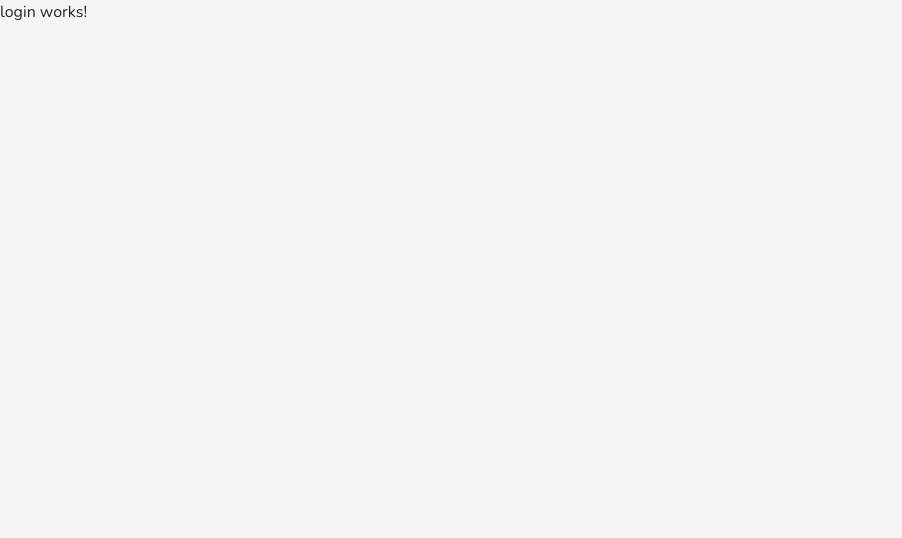
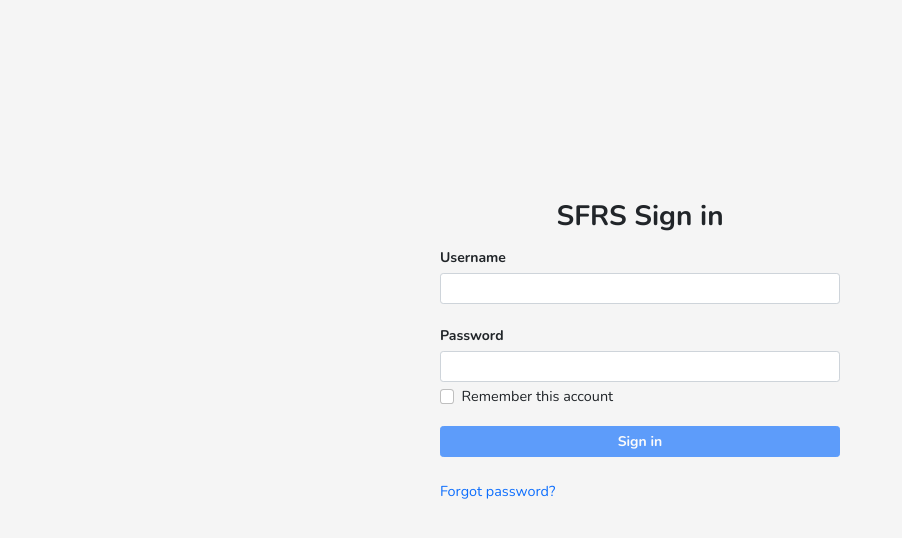
Before and after one commit to jpriesten/sfrs-fe, an Angular app: page /login in a window 1280 px wide. Shown: the top 538 px of the page, without its empty margins (0-902 px from the left). Built offline with nearby package versions, Linux system fonts and the light colour scheme.

Commit message:
Login page interface built.

```diff
--- a/src/app/layouts/layouts-routing.module.ts
+++ b/src/app/layouts/layouts-routing.module.ts
@@ -1,8 +1,8 @@
 import { NgModule } from '@angular/core';
 import { RouterModule, Routes } from '@angular/router';
-import { FrontOfficeComponent } from './layouts.component';
+import { LayoutsComponent } from './layouts.component';
 
-const routes: Routes = [{ path: '', component: FrontOfficeComponent }];
+const routes: Routes = [{ path: '', component: LayoutsComponent }];
 
 @NgModule({
   imports: [RouterModule.forChild(routes)],
--- a/src/app/layouts/layouts.component.ts
+++ b/src/app/layouts/layouts.component.ts
@@ -5,7 +5,7 @@ import { Component, OnInit } from '@angular/core';
   templateUrl: './layouts.component.html',
   styleUrls: ['./layouts.component.scss'],
 })
-export class FrontOfficeComponent implements OnInit {
+export class LayoutsComponent implements OnInit {
   constructor() {}
 
   ngOnInit(): void {}
--- a/src/app/login/login.component.html
+++ b/src/app/login/login.component.html
@@ -1 +1,27 @@
-<p>login works!</p>
+<main class="is-responsive">
+  <h3 class="text-center fw-bold">SFRS Sign in</h3>
+  <form>
+    <div class="col-12 mb-3">
+      <label for="username" class="col-form-label-sm fw-bold">Username</label>
+      <input type="text" class="form-control form-control-sm" id="username">
+    </div>
+    <div class="col-12 mb-1">
+      <label for="password" class="col-form-label-sm fw-bold">Password</label>
+      <input type="password" class="form-control form-control-sm" id="password">
+    </div>
+    <div class="col-12 mb-3">
+      <div class="form-check">
+        <input class="form-check-input" type="checkbox" id="gridCheck">
+        <label class="form-check-label" for="gridCheck">
+          Remember this account
+        </label>
+      </div>
+    </div>
+    <div class="col-12 d-grid mb-4">
+      <button type="submit" class="btn btn-sm btn-primary fw-bold" disabled>Sign in</button>
+    </div>
+    <div class="col-12">
+      <a href="#">Forgot password?</a>
+    </div>
+  </form>
+</main>
--- a/src/app/login/login.component.scss
+++ b/src/app/login/login.component.scss
@@ -0,0 +1,17 @@
+%login-page {
+  margin: auto;
+  position: absolute;
+  top: 0;
+  left: 0;
+  bottom: 0;
+  right: 0;
+}
+
+.is-responsive {
+  @extend %login-page;
+  width: 50%;
+  height: 50%;
+  min-width: 200px;
+  max-width: 400px;
+  // padding: 40px;
+}
--- a/src/styles.scss
+++ b/src/styles.scss
@@ -4,4 +4,10 @@
 body {
   font-family: "Nunito", sans-serif;
   background-color: whitesmoke;
+  font-size: 0.9em;
+  height: 100vh;
 }
+
+a {
+  text-decoration: none;
+}
```
Also changed, not shown: 1 other file (tests, documents, lock files or other folders).
